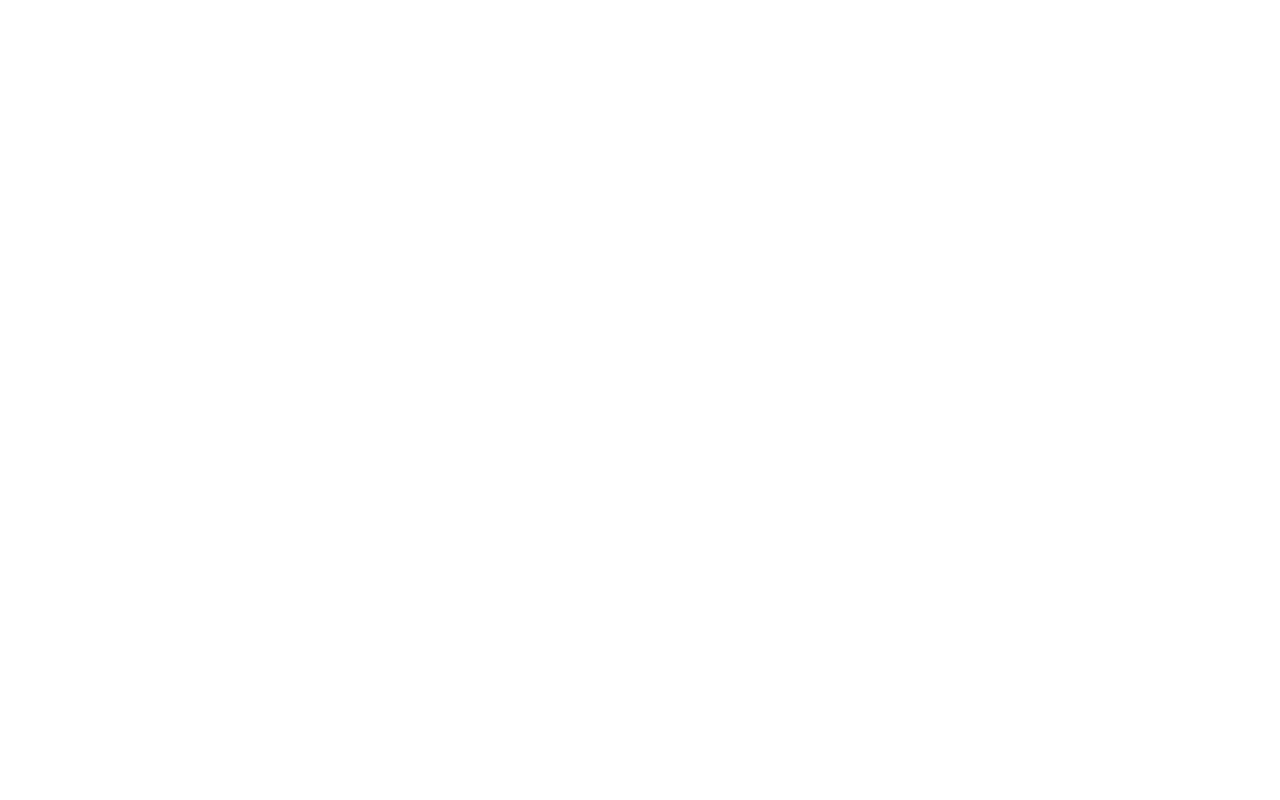
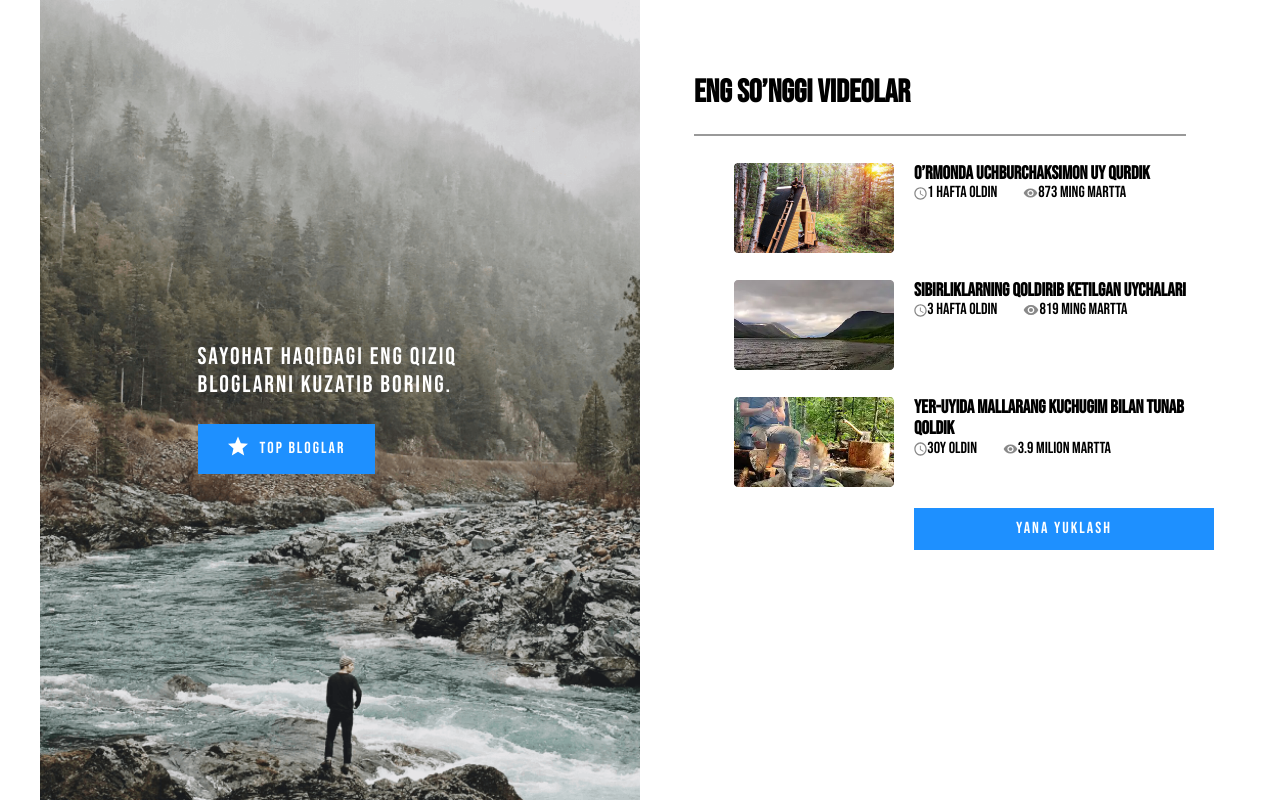
Before and after one commit to sobirjonovmuhamadsiddiq/2-dars, a plain HTML site: page index.html in a window 1280 px wide. Drawn offline with Linux system fonts and the light colour scheme.

Commit message:
the 3.2-lesson is ready

```diff
--- a/css/style.css
+++ b/css/style.css
@@ -0,0 +1,196 @@
+/* roboto-regular - latin */
+@font-face {
+    font-display: swap; /* Check https://developer.mozilla.org/en-US/docs/Web/CSS/@font-face/font-display for other options. */
+    font-family: 'Roboto';
+    font-style: normal;
+    font-weight: 400;
+    src: url('../fonts/roboto-v30-latin-regular.woff2') format('woff2'); /* Chrome 36+, Opera 23+, Firefox 39+, Safari 12+, iOS 10+ */
+  }
+  /* roboto-700 - latin */
+  @font-face {
+    font-display: swap; /* Check https://developer.mozilla.org/en-US/docs/Web/CSS/@font-face/font-display for other options. */
+    font-family: 'Roboto';
+    font-style: normal;
+    font-weight: 700;
+    src: url('../fonts/roboto-v30-latin-700.woff2') format('woff2'); /* Chrome 36+, Opera 23+, Firefox 39+, Safari 12+, iOS 10+ */
+  }
+
+  /* bebas-neue-regular - latin */
+@font-face {
+    font-display: swap; /* Check https://developer.mozilla.org/en-US/docs/Web/CSS/@font-face/font-display for other options. */
+    font-family: 'Bebas Neue';
+    font-style: normal;
+    font-weight: 400;
+    src: url('../fonts/bebas-neue-v10-latin-regular.woff2') format('woff2'); /* Chrome 36+, Opera 23+, Firefox 39+, Safari 12+, iOS 10+ */
+  }
+
+*{
+    margin: 0;
+    padding: 0x;
+    box-sizing: border-box;
+}
+
+html{
+    font-size: 62.5%;
+    height: 100%;
+}
+
+body{
+    font-size:1.6rem;
+   height: 100% ;
+   font-family: "Bebas Neue", sans-serif ;
+}
+
+.container{
+    width: 100%;
+    max-width: 1280px;
+    margin-left: auto;
+    margin-right: auto;
+    padding-left: 4rem;
+    padding-right: 4rem;
+}
+.wrapper{
+    display: flex;
+   height: 100%;
+}
+
+.hero{
+    width: 50%;
+    background-color: bisque;
+    height: 100%;
+    background-image: url('../Images/png/Rectangle\ 1\ \(1\).png');
+    background-size: cover ;
+    background-position: center;
+
+}
+
+
+
+.hero {
+display: flex;
+flex-direction: column;
+justify-content: center;
+align-items: center;
+
+}
+.hero-title {
+    color: #fff;
+font-weight: 400;
+font-size: 24px;
+line-height: 1.2;
+letter-spacing: 2px  ;
+margin-bottom: 2.4rem;
+
+}
+.hero-wrapper{
+    width: 100%;
+    max-width: 285px;
+}
+
+.hero-btn{
+    border: 0;
+    background-color: #1E90FF;
+    padding: 1.2rem 3rem;
+}
+.hero-btn:hover{
+    background-color: rgba(30, 144, 255, 0.8);
+    transition: 0.3s;
+    cursor: pointer;}
+
+
+.hero-btn-inner-wrapper {
+    display: flex;
+    align-items: center;
+    gap: 1.2rem;
+}
+.hero-btn-image::before {
+    content: "";
+    display: inline-block;
+    width: 20px;
+    height: 20px;
+    background-image: url('../Images/svg/hero-btn-image.svg');
+}
+.hero-btn-text {
+    letter-spacing: 2px;
+color:#fff ;
+text-transform: uppercase;
+font-weight: 400;
+font-family: inherit;
+}
+
+.main{
+    width: 50%;
+    height: 100%;
+    padding: 5.4rem;
+}
+.main-divider {
+   border-top: none;
+   border-style: solid;
+   border-width: 1px;
+   border-color: #999999;
+}
+
+
+
+ul,ol{
+    list-style: none;
+}
+.main-content-link{
+    display: flex;
+    margin-top: 27px;
+
+}
+
+.main-content-img{
+    margin-right: 20px;
+    transition: 0.3s;
+}
+
+.main-content-list{
+    flex-direction: column;
+}
+.mine-content-tile:hover{
+    color: #1E90FF;
+    transition: 0.3s;
+}
+.mine-content-timeimg:hover{
+    width: 15px;
+    height: 14px;
+    transition: 0.3s;
+}
+
+.main-content-img:hover{
+    width: 200px;
+    height: 150px;
+    z-index: 999;
+}
+.hero-btm{
+    border: 0;
+    background-color: #1E90FF;
+    padding: 1.2rem 3rem ;
+    margin-top: 50px;
+    width: 300px;
+    display: flex;
+    justify-content: center;
+    align-items: center;
+    margin-bottom: 5.4rem;
+    }
+    .hero-btm:hover{
+        background-color: rgba(30, 144, 255, 0.8);
+        transition: 0.3s;
+        cursor: pointer;}
+       .soat{
+        display: flex;
+        margin-right: 2px;
+        align-items: center;
+       }
+       .koz{
+        display: flex;
+        margin-right: 2px;
+        align-items: center;
+       }
+       .obshi{
+        display: flex;
+
+        gap: 2.4rem;
+       }
--- a/index.html
+++ b/index.html
@@ -1,13 +1,100 @@
 <!DOCTYPE html>
-<html lang="en">
+<html lang="uz">
 <head>
     <meta charset="UTF-8">
     <meta name="viewport" content="width=device-width, initial-scale=1.0">
     <link rel="stylesheet" href="./css/style.css">
     <link rel="stylesheet" href="./css/normalize.css">
-    <title>3.2 dars</title>
+    <title>Articles</title>
 </head>
 <body>
+ <div class="wrapper container">
+<div class="hero">
+    <div class="hero-wrapper">
+        <h1 class="hero-title">Sayohat haqidagi eng qiziq
+            bloglarni kuzatib boring.</h1>
+            <button class="hero-btn">
+                <span class="hero-btn-inner-wrapper">
+                    <span class="hero-btn-image"></span>
+                    <span class="hero-btn-text">top bloglar</span>
+                 </span>
 
+            </button>
+    </div>
+</div>
+<div class="main">
+    <h1 class="main-title">
+        Eng so’nggi videolar
+    </h1>
+    <hr class="main-divider">
+    <div class="main-content">
+        <ul class="main-content-list">
+            <li class="main-content-link">
+                <img class="main-content-img" src="./Images/png/article-poster.png" alt="Ormonda uchburchak uy" width="160px" height="90px">
+                <div class="main-content-info">
+                    <h3 class="mine-content-tile">O’rmonda uchburchaksimon uy qurdik</h3>
+                   <div class="obshi">
+                    <div class="soat">
+                    <img class="mine-content-timeimg" src="./Images/svg/Vector.svg" alt="soat rasmi" width="13.33px" height="13.33px">
+                    <p class="mine-content-time-poragrf">1 hafta oldin</p>
+                   </div>
+                    <div class="koz">
+                        <img class="main-content-view-img" src="./Images/svg/Vector (1).svg" alt="Koz rasmi" width="14.67px"height="10px">
+                        <p class="main-content-view-paragrf">873 ming martta</p>
+                    </div>
+
+                    </div>
+                    <div class="main-content-counter">
+                        <time class="main-content-time"></time>
+                        <span class="main-content-view"></span>
+                    </div>
+                </div>
+            </li>
+            <li class="main-content-link">
+                <img class="main-content-img" src="./Images/png/article-poster (1).png" alt="Sibirliklarning uychalari" width="160px" height="90px">
+                <div class="main-content-info">
+                    <h3 class="mine-content-tile">Sibirliklarning qoldirib ketilgan uychalari</h3>
+                    <div class="obshi">
+                        <div class="soat">
+                            <img class="mine-content-timeimg" src="./Images/svg/Vector.svg" alt="soat rasmi" width="13.33px" height="13.33px">
+                        <p class="mine-content-time-poragrf">3 hafta oldin</p>
+                        </div>
+                        <div class="koz">
+                            <img class="main-content-view-img" src="./Images/svg/Vector (1).svg" alt="koz rasmi">
+                        <p class="main-content-view-paragrf">819 ming martta</p>
+                        </div>
+                    </div>
+                    <div class="main-content-counter">
+                        <time class="main-content-time"></time>
+                        <span class="main-content-view"></span>
+                    </div>
+                </div>
+            </li>
+            <li class="main-content-link">
+                <img class="main-content-img" src="./Images/png/article-poster (2).png" alt="Ormonrasmi" width="160px" height="90px">
+                <div class="main-content-info">
+                    <h3 class="mine-content-tile">Yer-uyida mallarang kuchugim bilan tunab qoldik</h3>
+                   <div class="obshi">
+                    <div class="soat">
+                        <img class="mine-content-timeimg" src="./Images/svg/Vector.svg" alt="soat rasmi" width="13.33px" height="13.33px">
+                        <p class="mine-content-time-poragrf">3oy oldin</p>
+                       </div>
+                       <div class="koz">
+                        <img class="main-content-view-img" src="./Images/svg/Vector (1).svg" alt="Koz rasmi" width="14.67px"height="10px">
+                        <p class="main-content-view-paragrf">3.9 milion martta</p>
+                   </div>
+                   </div>
+                    <div class="main-content-counter">
+                        <button class="hero-btm">
+                            <span class="hero-btn-text">Yana yuklash</span>
+                        </button>
+                        <span class="main-content-view"></span>
+                    </div>
+                </div>
+            </li>
+        </ul>
+    </div>
+</div>
+ </div>
 </body>
 </html>
```
Also changed, not shown: Images/png/Rectangle 1 (1).png (added), Images/png/article-poster (1).png (added), Images/png/article-poster (2).png (added), Images/png/article-poster.png (added), Images/svg/Vector (1).svg (added), Images/svg/Vector.svg (added), Images/svg/hero-btn-image.svg (added), fonts/bebas-neue-v10-latin-regular.woff2 (added), fonts/roboto-v30-latin-700.woff2 (added), fonts/roboto-v30-latin-regular.woff2 (added), 2 other files.
